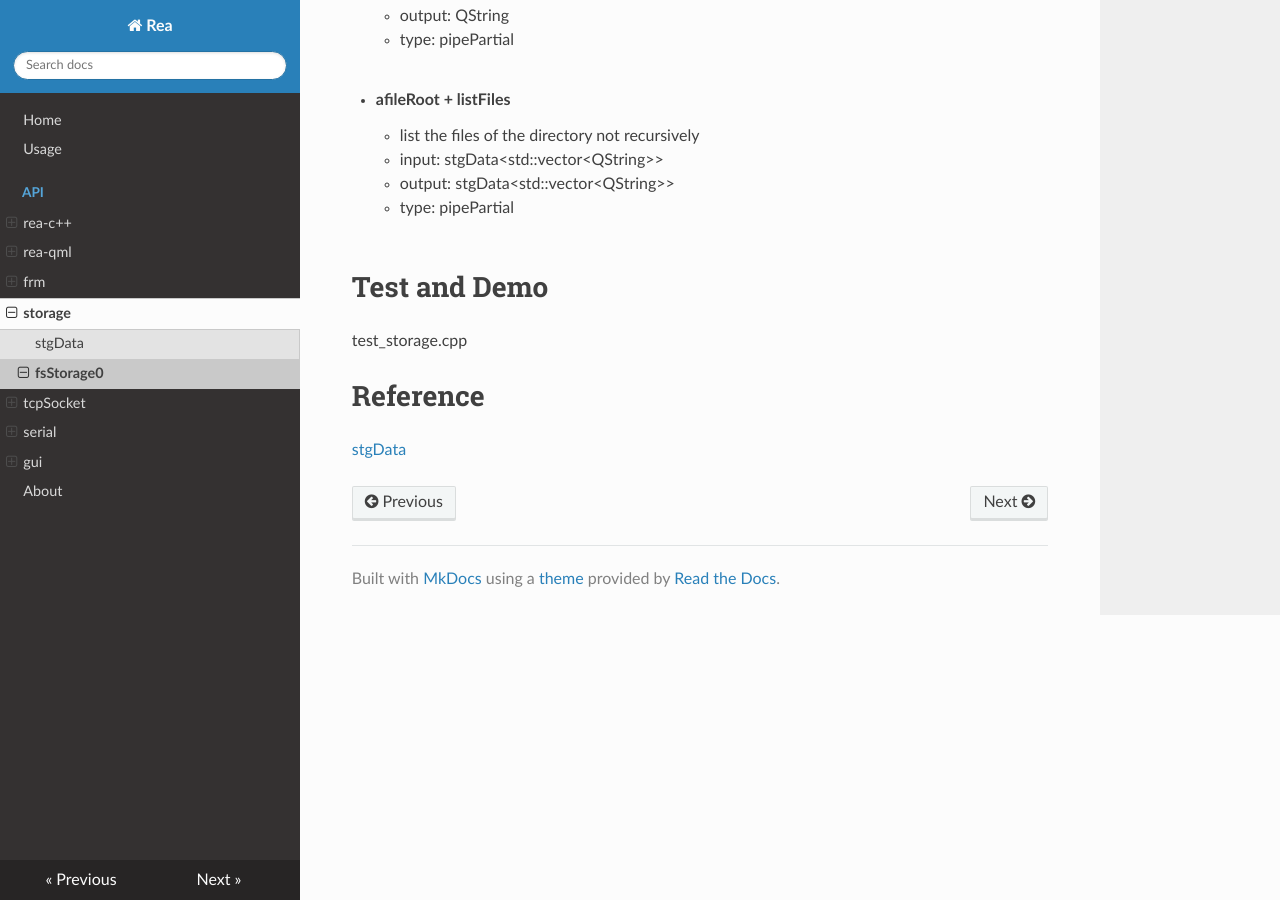
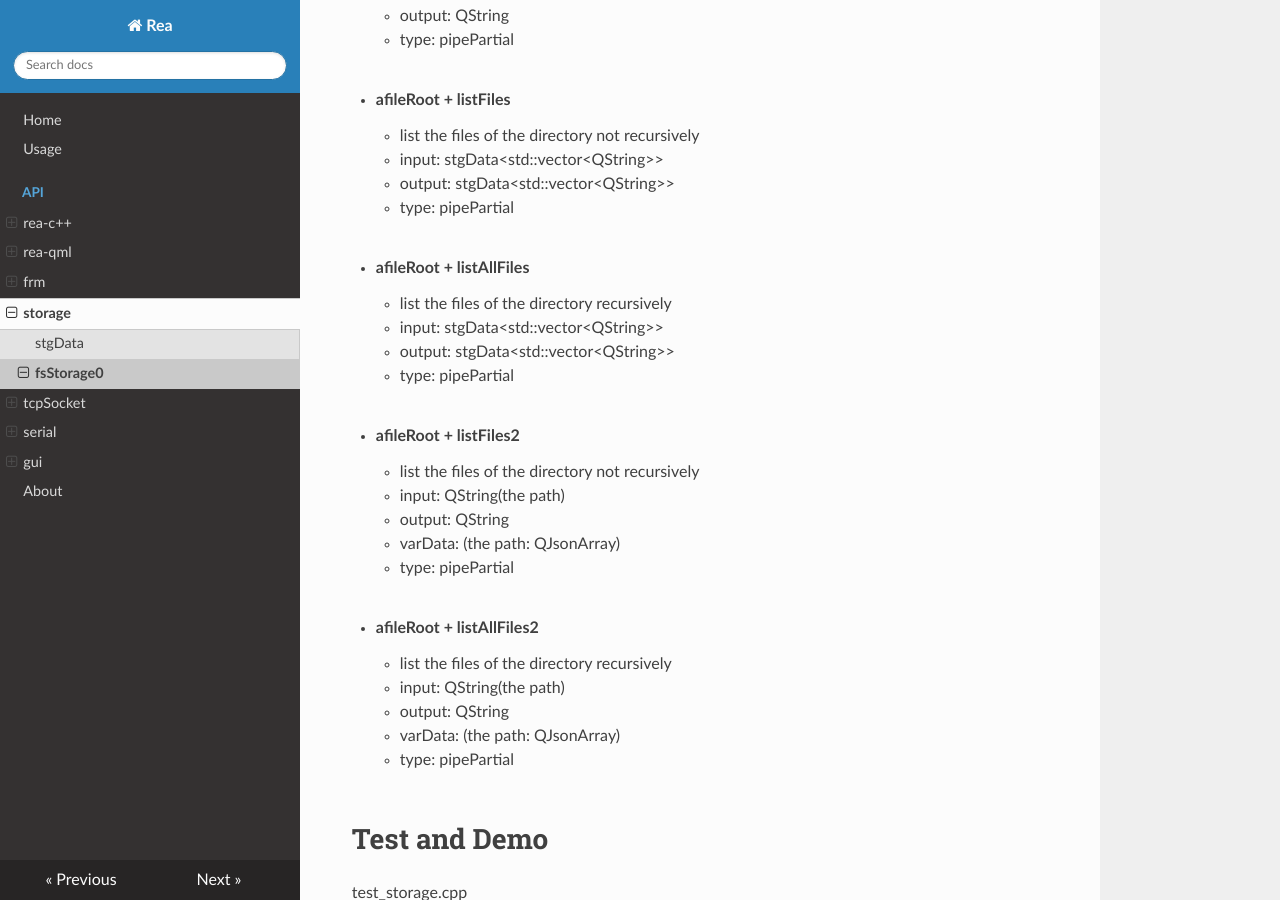
Before and after one commit to robbeykaaso/rea2, an MkDocs documentation site: the page built from docs/storage/fsStorage0.md, in a window 1280 px wide and 900 px high, scrolled down 1329 px. Built offline with MkDocs 1.6.1, drawn with Linux system fonts in a browser that asks for light colours; nearby versions of some CDN libraries.

Commit message:
#update: trival

```diff
--- a/docs/storage/fsStorage0.md
+++ b/docs/storage/fsStorage0.md
@@ -55,6 +55,29 @@ Pipeline.run("writeJson2", "testFS2.json", "testQMLStg", false, {"testFS2.json":
     - type: pipePartial
 </br>
 
+* **afileRoot + listAllFiles**
+    - list the files of the directory recursively
+    - input: stgData<std::vector<QString\>\>
+    - output: stgData<std::vector<QString\>\>
+    - type: pipePartial
+</br>
+
+* **afileRoot + listFiles2**
+    - list the files of the directory not recursively
+    - input: QString(the path)
+    - output: QString
+    - varData: (the path: QJsonArray)
+    - type: pipePartial
+</br>
+
+* **afileRoot + listAllFiles2**
+    - list the files of the directory recursively
+    - input: QString(the path)
+    - output: QString
+    - varData: (the path: QJsonArray)
+    - type: pipePartial
+</br>
+
 # Test and Demo
 test_storage.cpp
 
```
Also changed, not shown: docs/c++/stream.md (+12 -2 lines), docs/qml/qmlStream.md (+10 -0 lines), 5 other files.
